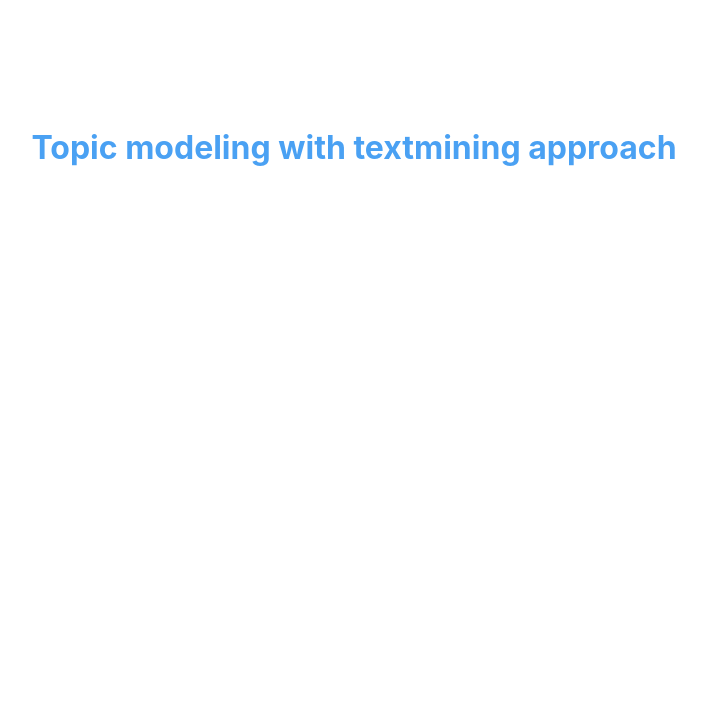
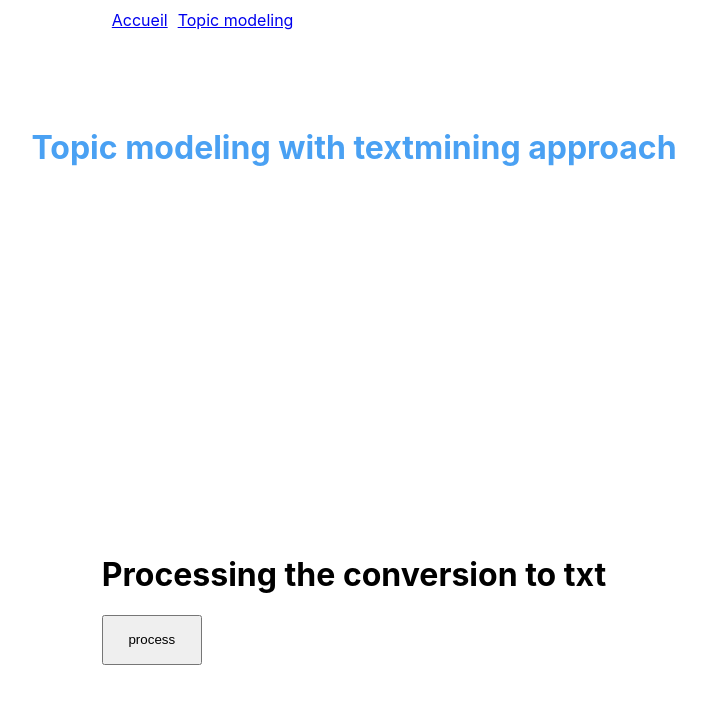
Before and after one commit to Littleyns/Web-Topic-Modeling, a React (Create React App) app: page /modeling in a window 1280 px wide. Shown: the top 704 px of the page, without its empty margins (286-992 px from the left). Built offline with nearby package versions, Linux system fonts and the light colour scheme.

Commit message:
convert pdf to txt working

```diff
--- a/src/App.css
+++ b/src/App.css
@@ -14,3 +14,11 @@
   align-items: center;
   justify-content: center;
 }
+
+.navbar{
+  position:fixed;
+  top:10px;
+}
+.navbar > *{
+  margin-left:10px;
+}
--- a/src/App.js
+++ b/src/App.js
@@ -14,9 +14,13 @@ function App() {
 
         <BrowserRouter>
         <div>
+          <nav className="navbar">
+          <Link to="/" >Accueil</Link>
+          <Link to="/modeling">Topic modeling</Link>
+          </nav>
           <div className="main-route-place">
             <Route exact path="/" component={Dropzone} />
-            <Route exact path="/process" component={Process} />
+            <Route exact path="/modeling" component={Process} />
 
           </div>
         </div>
--- a/src/dropzone/Dropzone.js
+++ b/src/dropzone/Dropzone.js
@@ -78,7 +78,7 @@ const Dropzone = () => {
     }
 
     const validateFile = (file) => {
-        const validTypes = ['image/jpeg', 'image/jpg', 'image/png', 'image/gif', 'image/x-icon','application/pdf'];
+        const validTypes = ['application/pdf'];
         if (validTypes.indexOf(file.type) === -1) {
             return false;
         }
@@ -138,7 +138,7 @@ const Dropzone = () => {
 
             axios.post('/api/uploadfile', formData, {
                 onUploadProgress: (progressEvent) => {
-                    const uploadPercentage = Math.floor((progressEvent.loaded / progressEvent.total) * 100);
+                    let uploadPercentage = Math.floor((progressEvent.loaded / progressEvent.total) * 100);
                     progressRef.current.innerHTML = `${uploadPercentage}%`;
                     progressRef.current.style.width = `${uploadPercentage}%`;
 
@@ -150,6 +150,8 @@ const Dropzone = () => {
                         setUnsupportedFiles([...validFiles]);
 
 
+
+
                     }
                 },
             }) .catch(() => {
@@ -158,6 +160,18 @@ const Dropzone = () => {
             })
 
         }
+        axios({
+            url: '/process',
+            method: 'GET',
+            responseType: 'blob', // important
+          }).then((response) => {
+            const url = window.URL.createObjectURL(new Blob([response.data]));
+            const link = document.createElement('a');
+            link.href = url;
+            link.setAttribute('download', 'file.zip');
+            document.body.appendChild(link);
+            link.click();
+          });
     }
 
     const closeUploadModal = () => {
@@ -216,7 +230,7 @@ const Dropzone = () => {
                 <div className="close" onClick={(() => closeUploadModal())}>X</div>
                 <div className="progress-container">
                     <span ref={uploadRef}></span>
-                    <Link to={`/process`} activeClassName="active"><div>Process converting to txt..</div></Link>
+
 
                     <div className="progress">
                         <div className="progress-bar" ref={progressRef}></div>
--- a/src/process/Process.js
+++ b/src/process/Process.js
@@ -2,13 +2,28 @@ import React from 'react'
 import './Process.css'
 import axios from './axios';
 function Process() {
-    const getMethod =(e)=>{
+    const clicevent=()=>{
+        axios({
+            url: '/download',
+            method: 'GET',
+            responseType: 'blob', // important
+          }).then((response) => {
+            const url = window.URL.createObjectURL(new Blob([response.data]));
+            const link = document.createElement('a');
+            link.href = url;
+            link.setAttribute('download', 'file.zip');
+            document.body.appendChild(link);
+            link.click();
+          });
+    }
 
-    }
+
     return (
         <div>
             <h1>Processing the conversion to txt</h1>
-            <button onClick={getMethod} className="button">process</button>
+
+            <button className="button" onClick={clicevent}>process</button>
+
         </div>
     )
 }
```
